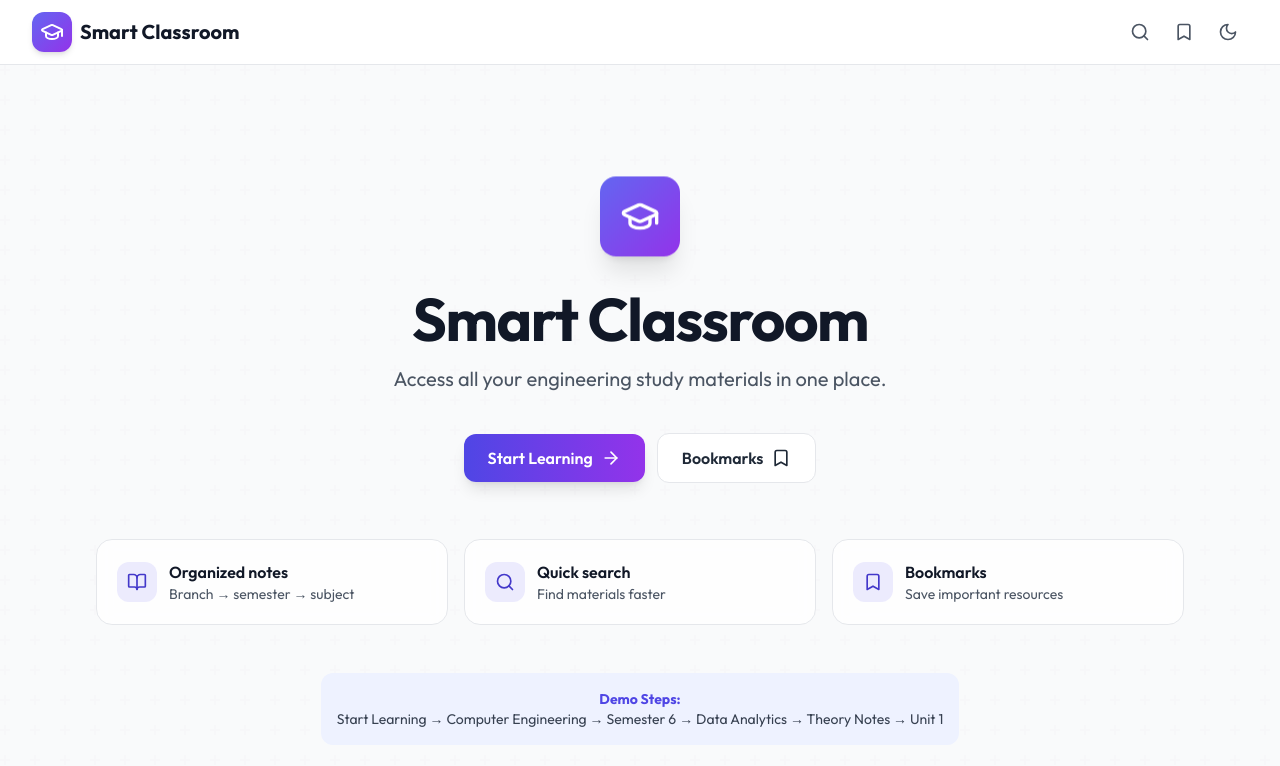
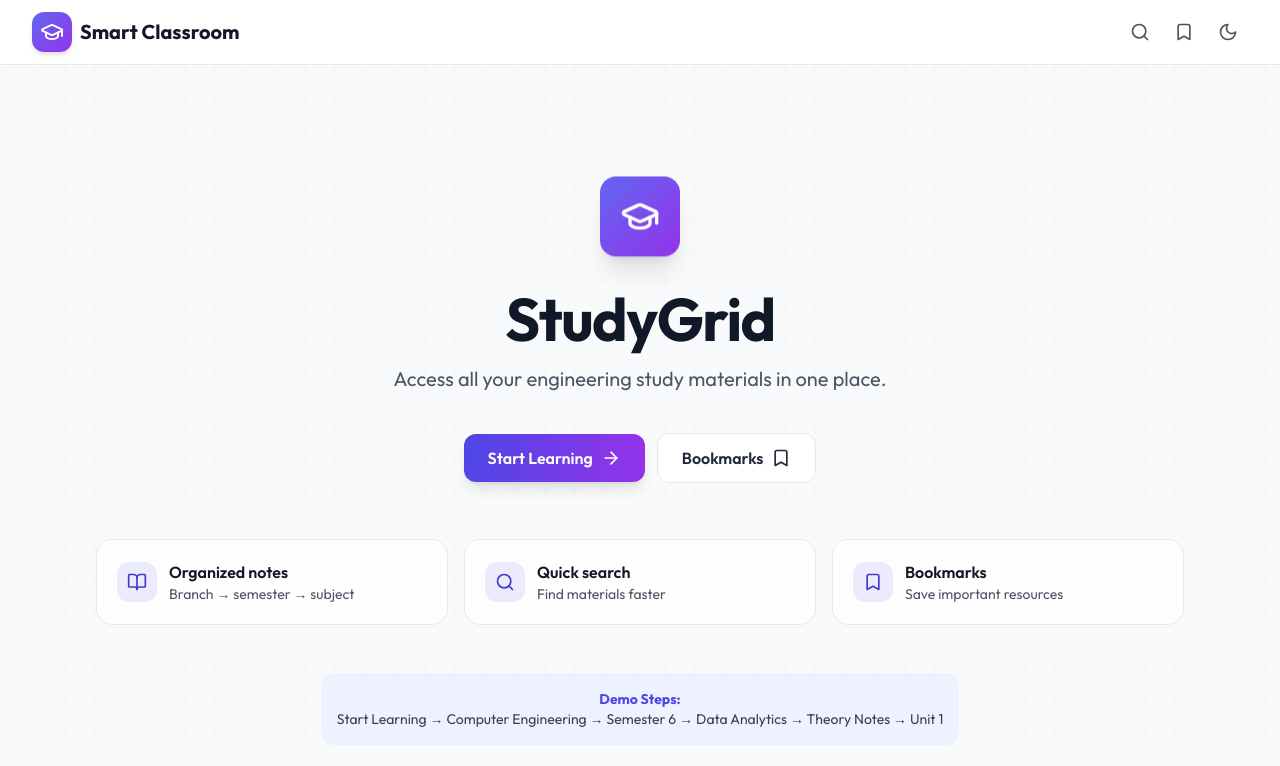
Before and after one commit to Atharv056/StudyGrid, a React (Vite) app: page / in a window 1280 px wide. Shown: the top 766 px of the page. Built offline with nearby package versions, Linux system fonts and the light colour scheme.

Commit message:
Branding update: Renamed project to StudyGrid in metadata and UI

```diff
--- a/index.html
+++ b/index.html
@@ -4,7 +4,7 @@
     <meta charset="UTF-8" />
     <link rel="icon" type="image/svg+xml" href="/vite.svg" />
     <meta name="viewport" content="width=device-width, initial-scale=1.0" />
-    <title>Smart Classroom Portal | Engineering Study Materials</title>
+    <title>StudyGrid | Engineering Study Portal</title>
   </head>
   <body>
     <div id="root"></div>
--- a/package.json
+++ b/package.json
@@ -1,5 +1,5 @@
 {
-  "name": "smart-classroom-portal",
+  "name": "study-grid",
   "private": true,
   "version": "1.0.0",
   "type": "module",
--- a/src/pages/Home.jsx
+++ b/src/pages/Home.jsx
@@ -11,7 +11,7 @@ export default function Home() {
             <GraduationCap className="w-8 h-8 sm:w-10 sm:h-10" />
           </div>
           <h1 className="text-3xl xs:text-4xl sm:text-5xl md:text-6xl font-bold font-display text-gray-900 dark:text-white mb-3 sm:mb-4 tracking-tight">
-            Smart Classroom
+            StudyGrid
           </h1>
           <p className="text-base sm:text-lg md:text-xl text-gray-600 dark:text-gray-300 max-w-2xl mx-auto mb-8 sm:mb-10 px-1">
             Access all your engineering study materials in one place.
```
